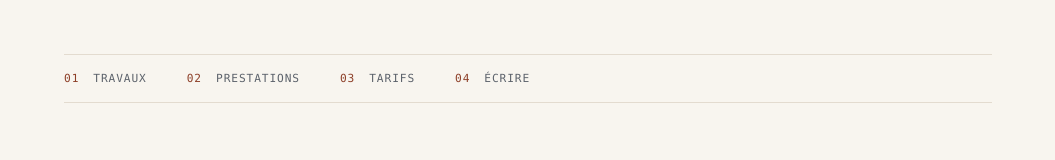
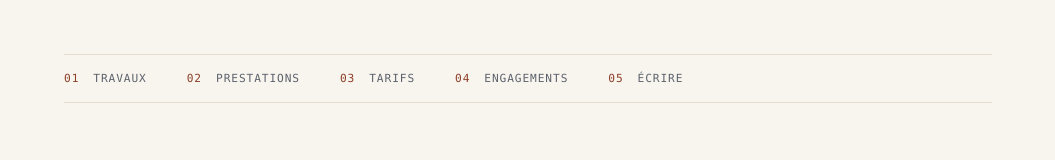
Before and after one commit to darelaholou4-ux/Darel-survey, a website: page portfolio/index.html in a window 1280 px wide. Shown: the part 521-681 px from the top of the page, without its empty margins (112-1167 px from the left). Drawn offline with Linux system fonts and the light colour scheme.

Commit message:
Sommaire : ajouter Engagements et aligner la numérotation sur les sections
Co-authored-by: arena-agent <297053741+arena-agent@users.noreply.github.com>

```diff
--- a/portfolio/index.html
+++ b/portfolio/index.html
@@ -82,7 +82,8 @@
     <a href="#travaux"><span class="sommaire__num">01</span> Travaux</a>
     <a href="#prestations"><span class="sommaire__num">02</span> Prestations</a>
     <a href="#tarifs"><span class="sommaire__num">03</span> Tarifs</a>
-    <a href="#contact"><span class="sommaire__num">04</span> Écrire</a>
+    <a href="#engagements"><span class="sommaire__num">04</span> Engagements</a>
+    <a href="#contact"><span class="sommaire__num">05</span> Écrire</a>
   </nav>
 
   <section id="travaux" class="bloc" aria-labelledby="t-travaux">
@@ -203,7 +204,7 @@
     </div>
   </section>
 
-  <section class="engagements" aria-labelledby="t-engagements">
+  <section id="engagements" class="engagements bloc" aria-labelledby="t-engagements">
     <p class="etiquette-bloc">04 — Engagements</p>
     <h2 id="t-engagements">Ce que je garantis</h2>
     <dl>
```
